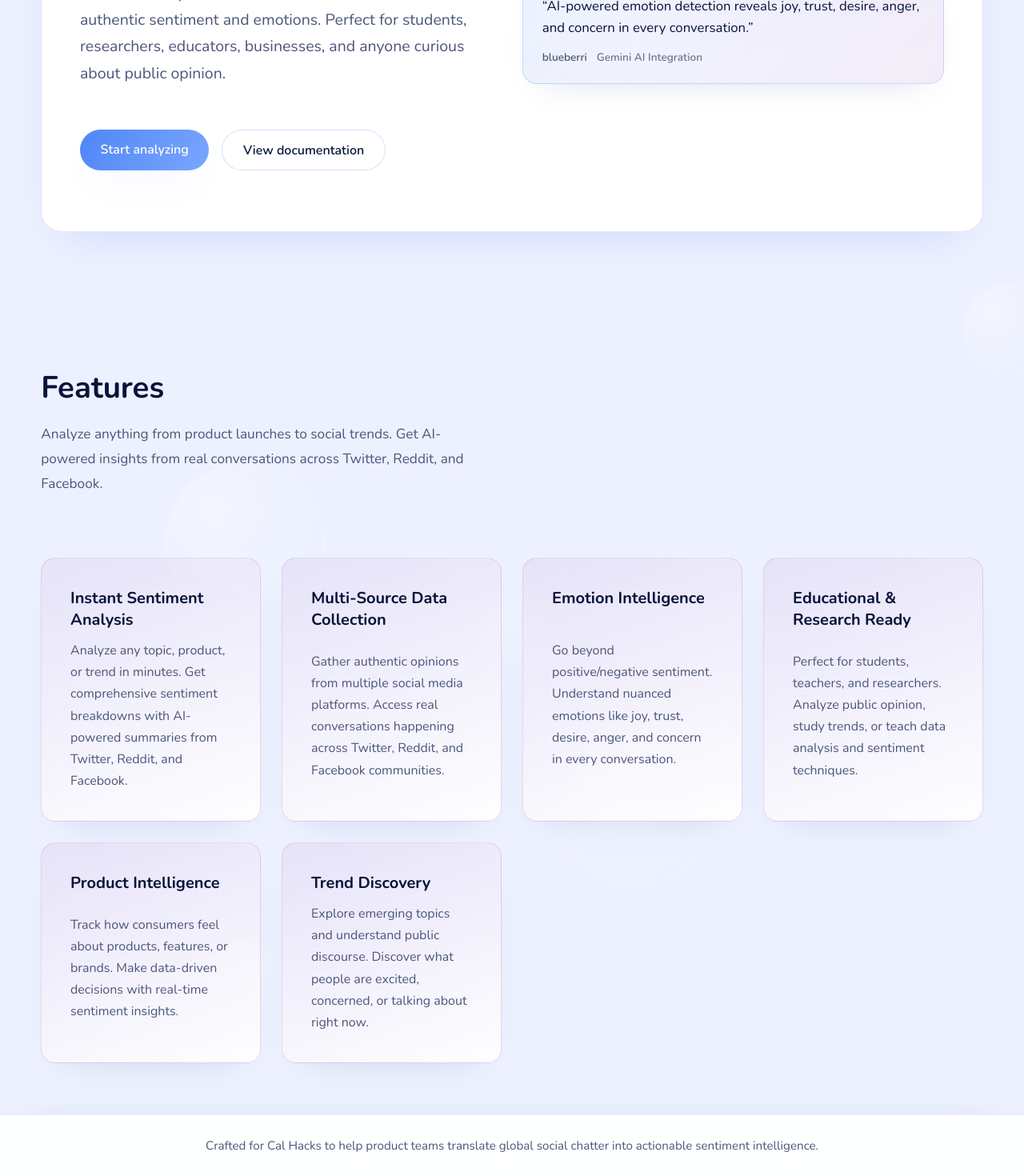
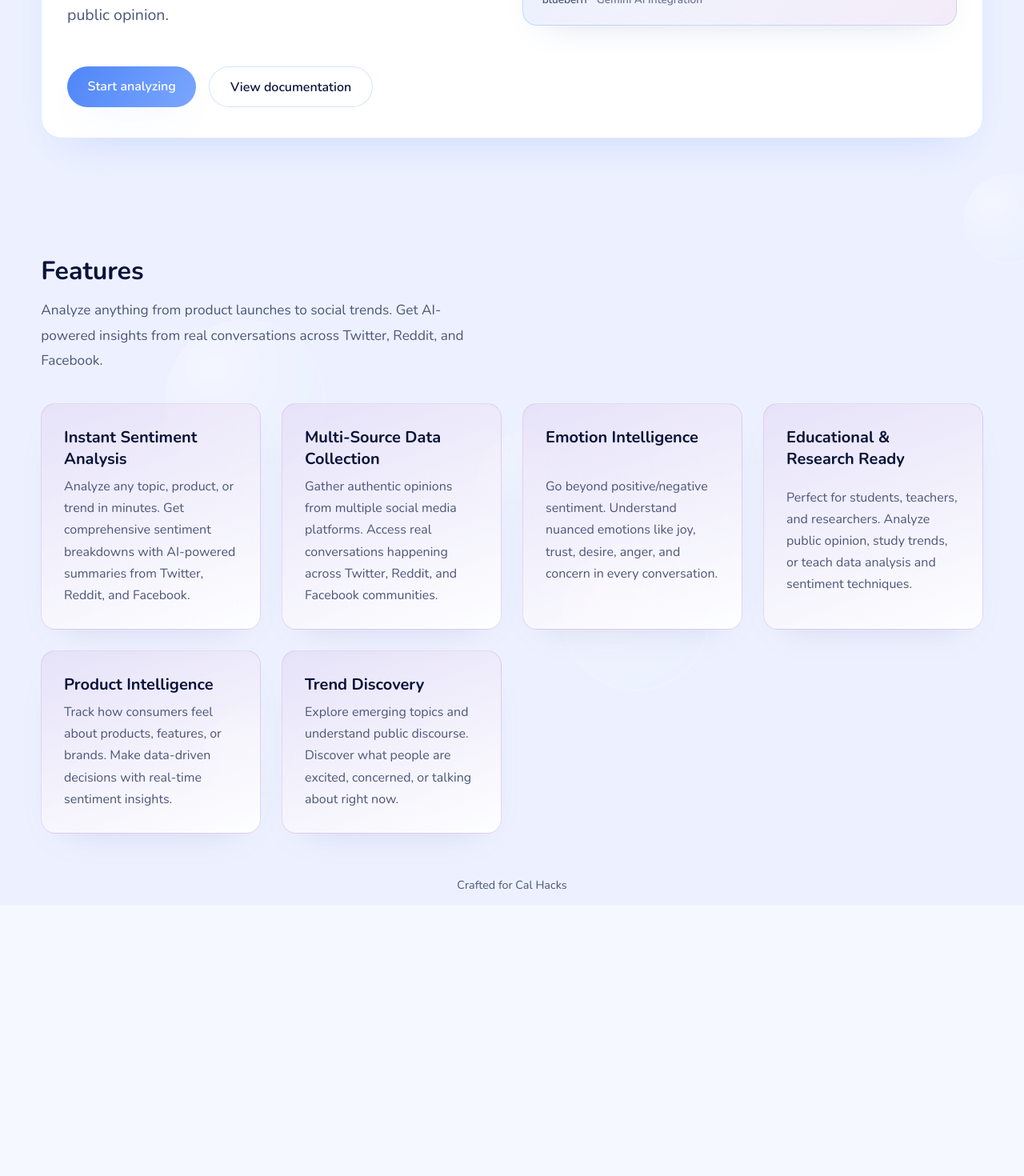
Before and after one commit to njchen8/Cal-Hacks, a Next.js app in the folder sentiment-event/frontend/: page / in a window 1280 px wide. Shown: the part 411-1881 px from the top of the page at 80% size. After the commit the page ends 1543 px from the top, so only its background shows below. Built offline with nearby package versions, Linux system fonts and the light colour scheme.

Commit message:
formatting

```diff
--- a/sentiment-event/frontend/app/globals.css
+++ b/sentiment-event/frontend/app/globals.css
@@ -157,14 +157,14 @@ body::-webkit-scrollbar {
   flex: 1 0 auto;
   width: min(1200px, 92vw);
   margin: 0 auto;
-  padding: clamp(3rem, 6vw, 6rem) 0 clamp(3rem, 5vw, 4rem);
+  padding: clamp(2rem, 4vw, 3rem) 0 clamp(2rem, 3vw, 2.5rem);
   position: relative;
   z-index: 1;
 }
 
 .page {
   display: grid;
-  gap: clamp(3rem, 6vw, 4.5rem);
+  gap: clamp(2rem, 4vw, 3rem);
 }
 
 a {
@@ -185,7 +185,7 @@ button {
   gap: var(--grid-gap);
   grid-template-columns: repeat(auto-fit, minmax(280px, 1fr));
   align-items: center;
-  padding: clamp(2.75rem, 6vw, 4.75rem) clamp(1rem, 4vw, 3rem);
+  padding: clamp(1.5rem, 3vw, 2.5rem) clamp(1rem, 3vw, 2rem);
   border-radius: var(--radius-large);
   backdrop-filter: blur(7px);
   background: var(--color-surface);
@@ -205,7 +205,7 @@ button {
 
 .hero-copy {
   display: grid;
-  gap: 1.4rem;
+  gap: 1rem;
 }
 
 .hero-title {
@@ -305,7 +305,7 @@ button {
 }
 
 .feature-grid {
-  margin-top: clamp(3rem, 6vw, 5rem);
+  margin-top: clamp(1.5rem, 3vw, 2.5rem);
   display: grid;
   gap: var(--grid-gap);
   grid-template-columns: repeat(auto-fit, minmax(240px, 1fr));
@@ -315,10 +315,10 @@ button {
   background: linear-gradient(160deg, rgba(201, 160, 220, 0.18), rgba(255, 255, 255, 0.92));
   border: 1px solid rgba(201, 160, 220, 0.38);
   border-radius: var(--radius-medium);
-  padding: clamp(1.75rem, 3vw, 2.25rem);
+  padding: clamp(1.25rem, 2.5vw, 1.75rem);
   box-shadow: 0 18px 45px -30px rgba(82, 92, 150, 0.28);
   display: grid;
-  gap: 0.75rem;
+  gap: 0.5rem;
 }
 
 .feature-card h3 {
@@ -334,9 +334,9 @@ button {
 }
 
 .section-heading {
-  font-size: clamp(1.9rem, 3vw, 2.4rem);
+  font-size: clamp(1.6rem, 2.5vw, 2rem);
   font-weight: 700;
-  margin-bottom: 1rem;
+  margin-bottom: 0.75rem;
 }
 
 .section-subtitle {
@@ -513,19 +513,10 @@ section + section {
 footer {
   margin-top: auto;
   width: 100%;
-  background: rgba(255, 255, 255, 0.94);
-  backdrop-filter: blur(10px);
-  border-top: 1px solid rgba(79, 134, 247, 0.14);
-  box-shadow: 0 -18px 45px -32px rgba(36, 61, 130, 0.2);
-  padding: 1.75rem 0;
-}
-
-.footer-inner {
-  width: min(1200px, 92vw);
-  margin: 0 auto;
+  padding: 1rem 0;
+  text-align: center;
   color: var(--color-text-secondary);
-  text-align: center;
-  font-size: 0.95rem;
+  font-size: 0.9rem;
 }
 
 .navbar {
--- a/sentiment-event/frontend/components/Footer.tsx
+++ b/sentiment-event/frontend/components/Footer.tsx
@@ -1,9 +1,7 @@
 export default function Footer() {
   return (
     <footer>
-      <div className="footer-inner">
-        Crafted for Cal Hacks to help product teams translate global social chatter into actionable sentiment intelligence.
-      </div>
+      Crafted for Cal Hacks
     </footer>
   );
 }
```
